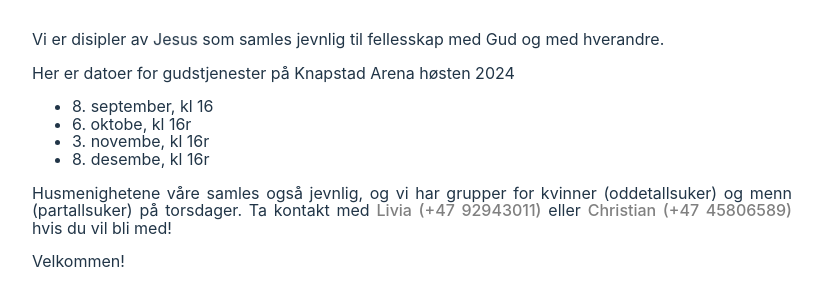
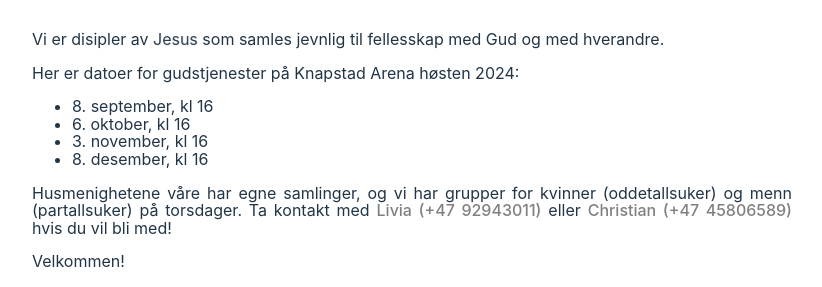
Before and after one commit to cekrem/kristentfellesskap.github.io, a React (Vite) app: page / in a window 1280 px wide. Shown: the part 332-619 px from the top of the page, without its empty margins (228-1050 px from the left). Built offline with nearby package versions, Linux system fonts and the light colour scheme.

Commit message:
fix typo

```diff
--- a/src/Content.jsx
+++ b/src/Content.jsx
@@ -5,14 +5,14 @@ export const Home = () => (
       til fellesskap med Gud og med hverandre.
     </p>
     <p>
-      Her er datoer for gudstjenester på Knapstad Arena høsten 2024
+      Her er datoer for gudstjenester på Knapstad Arena høsten 2024:
       <ul>
         <li>8. september, kl 16</li>
-        <li>6. oktobe, kl 16r</li>
-        <li>3. novembe, kl 16r</li>
-        <li>8. desembe, kl 16r</li>
+        <li>6. oktober, kl 16</li>
+        <li>3. november, kl 16</li>
+        <li>8. desember, kl 16</li>
       </ul>
-      Husmenighetene våre samles også jevnlig, og vi har grupper for kvinner
+      Husmenighetene våre har egne samlinger, og vi har grupper for kvinner
       (oddetallsuker) og menn (partallsuker) på torsdager. Ta kontakt med{" "}
       <a href="tel:+4792943011">Livia (+47 92943011)</a> eller{" "}
       <a href="tel:+4745806589">Christian (+47 45806589)</a> hvis du vil bli
```
